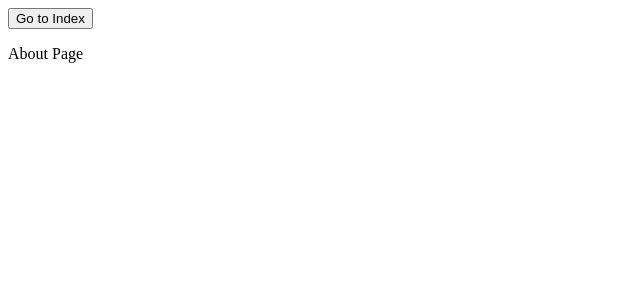
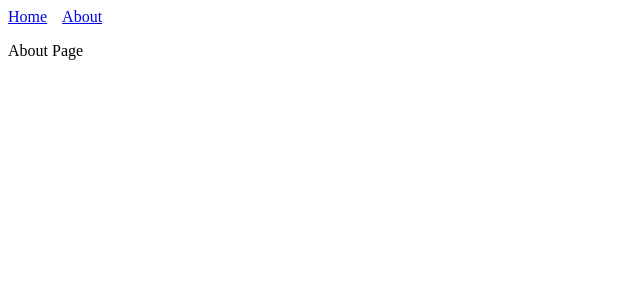
Before and after one commit to joe83/super-next-js, a Next.js app: page /about in a window 1280 px wide. Shown: the top 300 px of the page, without its empty margins (0-640 px from the left). Built offline with nearby package versions, Linux system fonts and the light colour scheme.

Commit message:
import header on about

```diff
--- a/pages/about.js
+++ b/pages/about.js
@@ -1,10 +1,9 @@
 import Link from 'next/link'
+import Header from '../components/Header'
 
 const About = () => (
   <div>
-    <Link href='/index'>
-      <button>Go to Index</button>
-    </Link>
+    <Header />
     <p>About Page</p>
   </div>
 )
```
